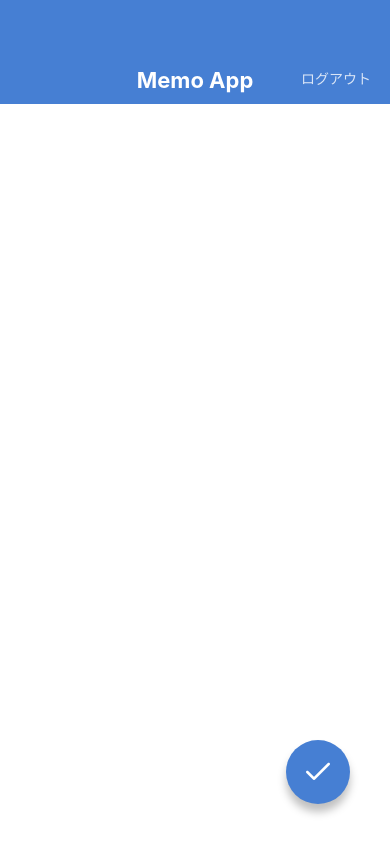
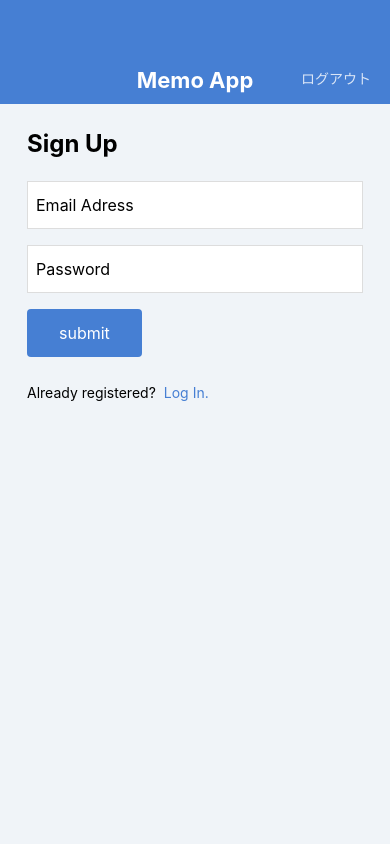
Before and after one commit to soraaaao/MemoApp2, a React Native app: screen / in a window 390 px wide. Built offline with nearby package versions, Linux system fonts and the light colour scheme.

Commit message:
Create LogInScreen SignUpScreen

```diff
--- a/App.jsx
+++ b/App.jsx
@@ -3,10 +3,14 @@
 // import MemoDetailScreen from './src/screens/MemoDetailScreen';
 import MemoEditScreen from './src/screens/MemoEditScreen';
 import MemoCreateScreen from './src/screens/MemoCreateScreen';
+import LoginScreen from './src/screens/LogInScreen';
+import SignUpScreen from './src/screens/SignUpScreen';
 
 export default function App() {
   return (
-    <MemoCreateScreen />
+    <SignUpScreen />
+    // <LoginScreen />
+    // <MemoCreateSxcreen />
     // <MemoEditScreen />
     // <MemoListScreen />
     // <MemoDetailScreen />
--- /dev/null
+++ b/src/components/Button.jsx
@@ -0,0 +1,34 @@
+import React from 'react';
+import {
+  View, Text, StyleSheet,
+} from 'react-native';
+import { string } from 'prop-types';
+
+export default function Button(props) {
+  const { label } = props;
+  return (
+    <View style={styles.buttonContainer}>
+      <Text style={styles.buttonLabel}>{label}</Text>
+    </View>
+  );
+}
+
+Button.propTypes = {
+  label: string.isRequired,
+};
+
+const styles = StyleSheet.create({
+  buttonContainer: {
+    backgroundColor: '#467FD3',
+    borderRadius: 4,
+    alignSelf: 'flex-start',
+    marginBottom: 24,
+  },
+  buttonLabel: {
+    fontSize: 16,
+    lineHeight: 32,
+    paddingVertical: 8,
+    paddingHorizontal: 32,
+    color: '#ffffff',
+  },
+});
--- /dev/null
+++ b/src/screens/LogInScreen.jsx
@@ -0,0 +1,63 @@
+import React from 'react';
+import {
+  View, Text, StyleSheet, TextInput,
+} from 'react-native';
+import AppBar from '../components/AppBar';
+import Button from '../components/Button';
+
+export default function LoginScreen() {
+  return (
+    <View style={styles.container}>
+      <AppBar />
+      <View style={styles.inner}>
+        <Text style={styles.title}>Log In</Text>
+        <TextInput value="Email Adress" style={styles.input} />
+        <TextInput value="Password" style={styles.input} />
+        <Button label="submit" />
+        <View style={styles.footer}>
+          <Text style={styles.footerText}>Not resistered?</Text>
+          <Text style={styles.footerLink}>Sign up here!</Text>
+        </View>
+      </View>
+    </View>
+  );
+}
+
+const styles = StyleSheet.create({
+  container: {
+    flex: 1,
+    backgroundColor: '#F0F4F8',
+  },
+  inner: {
+    paddingHorizontal: 27,
+    paddingVertical: 24,
+  },
+  title: {
+    fontSize: 24,
+    lineHeight: 32,
+    fontWeight: 'bold',
+    marginBottom: 21,
+  },
+  input: {
+    fontSize: 16,
+    height: 48,
+    borderColor: '#DDDDDD',
+    borderWidth: 1,
+    backgroundColor: '#ffffff',
+    paddingHorizontal: 8,
+    marginBottom: 16,
+  },
+  footerText: {
+    fontSize: 14,
+    lineHeight: 24,
+    marginRight: 8,
+  },
+  footerLink: {
+    fontSize: 14,
+    lineHeight: 24,
+    color: '#467FD3',
+  },
+  footer: {
+    flexDirection: 'row',
+  },
+});
--- /dev/null
+++ b/src/screens/SignUpScreen.jsx
@@ -0,0 +1,63 @@
+import React from 'react';
+import {
+  View, Text, StyleSheet, TextInput,
+} from 'react-native';
+import AppBar from '../components/AppBar';
+import Button from '../components/Button';
+
+export default function SignUpScreen() {
+  return (
+    <View style={styles.container}>
+      <AppBar />
+      <View style={styles.inner}>
+        <Text style={styles.title}>Sign Up</Text>
+        <TextInput value="Email Adress" style={styles.input} />
+        <TextInput value="Password" style={styles.input} />
+        <Button label="submit" />
+        <View style={styles.footer}>
+          <Text style={styles.footerText}>Already registered?</Text>
+          <Text style={styles.footerLink}>Log In.</Text>
+        </View>
+      </View>
+    </View>
+  );
+}
+
+const styles = StyleSheet.create({
+  container: {
+    flex: 1,
+    backgroundColor: '#F0F4F8',
+  },
+  inner: {
+    paddingHorizontal: 27,
+    paddingVertical: 24,
+  },
+  title: {
+    fontSize: 24,
+    lineHeight: 32,
+    fontWeight: 'bold',
+    marginBottom: 21,
+  },
+  input: {
+    fontSize: 16,
+    height: 48,
+    borderColor: '#DDDDDD',
+    borderWidth: 1,
+    backgroundColor: '#ffffff',
+    paddingHorizontal: 8,
+    marginBottom: 16,
+  },
+  footerText: {
+    fontSize: 14,
+    lineHeight: 24,
+    marginRight: 8,
+  },
+  footerLink: {
+    fontSize: 14,
+    lineHeight: 24,
+    color: '#467FD3',
+  },
+  footer: {
+    flexDirection: 'row',
+  },
+});
```
